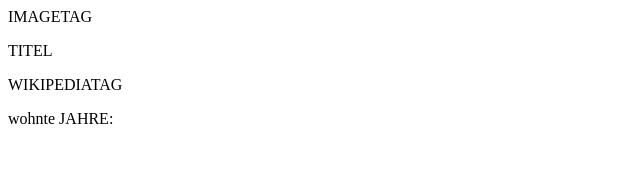
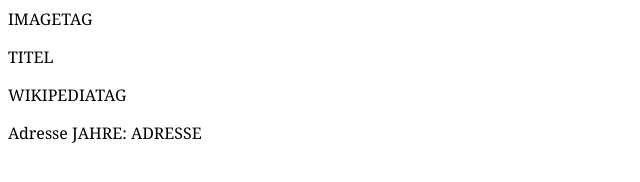
Before and after one commit to ssp/Gedenktafeln, a plain HTML site: page Bubble.html in a window 1280 px wide. Shown: the whole page, without its empty margins (0-640 px from the left). Drawn offline with Linux system fonts and the light colour scheme.

Commit message:
Adresse aufnehmen, <style> Tag unnötig

```diff
--- a/Bubble.html
+++ b/Bubble.html
@@ -2,14 +2,13 @@
 <html>
 	<head>
 		<title>NAME</title>
-		<style type="text/css">
-			a.portraitlink { float: right; }
-		</style>
 	</head>
 	<body>
-		IMAGETAG
-		<p id="titel">TITEL</p>
-		WIKIPEDIATAG
-		<p id="Adresse">wohnte JAHRE:</p>
+		<div style="font-family:Georgia, serif">
+			IMAGETAG
+			<p id="titel">TITEL</p>
+			WIKIPEDIATAG
+			<p id="Adresse">Adresse JAHRE: ADRESSE</p>
+		</div>
 	</body>
 </html>
```
